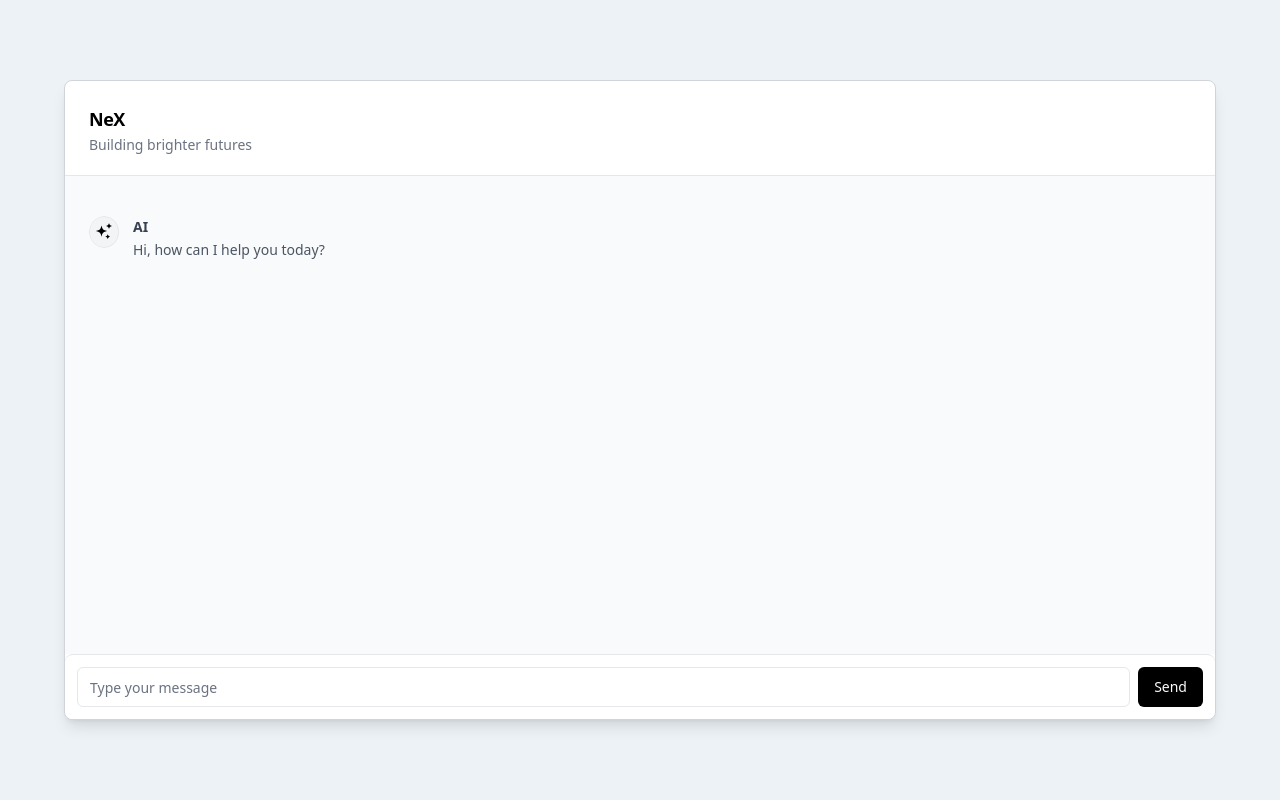
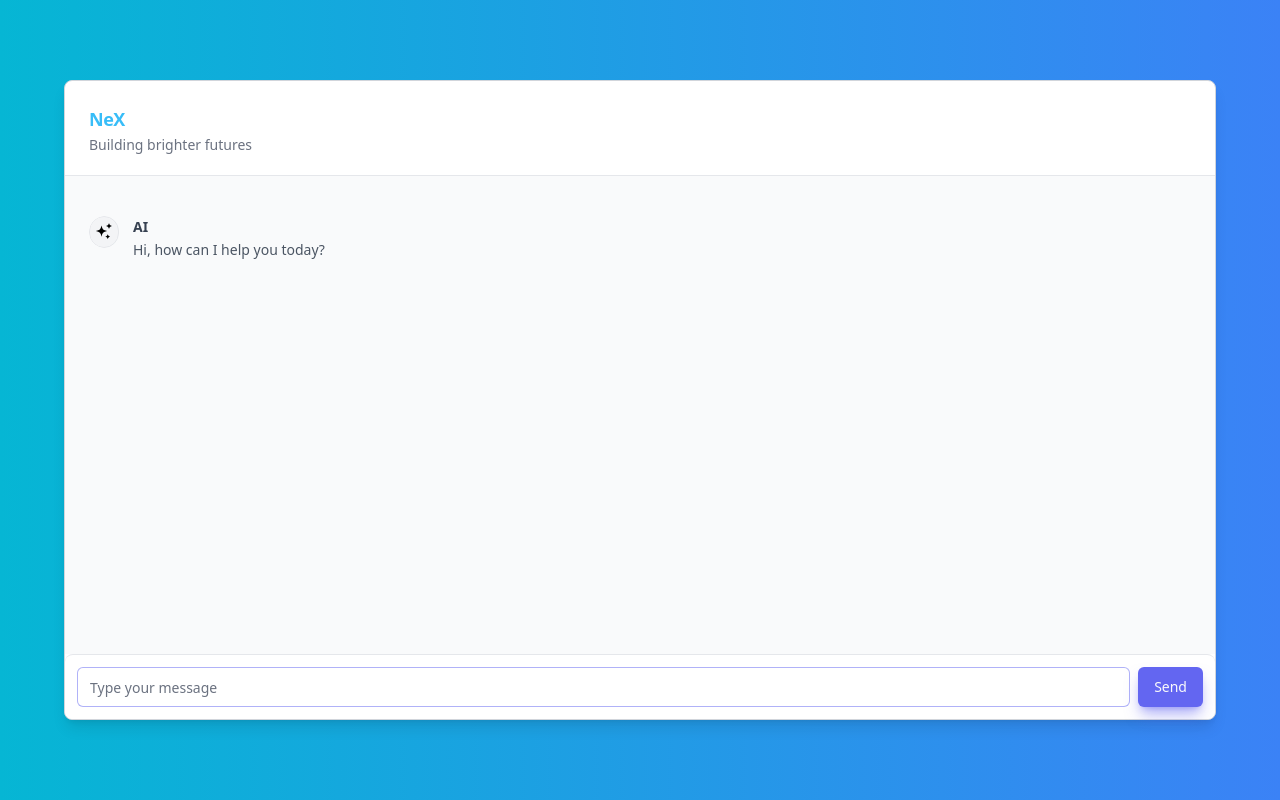
Before and after one commit to NimsaraPeiris/AI-Chat-Bot, a website: page index.html in a window 1280 px wide. Drawn offline with nearby package versions, Linux system fonts and the light colour scheme.

Commit message:
made a better ui with tailwind

```diff
--- a/index.html
+++ b/index.html
@@ -20,14 +20,14 @@
 
 <body>
 
-    <body class="h-screen flex items-center justify-center" style="background: #edf2f7;">
+    <body class="h-screen flex items-center justify-center bg-gradient-to-r from-cyan-500 to-blue-500">
 
         <!-- Chatbot Container -->
         <div class="bg-white w-full max-w-6xl h-[80vh] rounded-lg shadow-lg border border-gray-300 flex flex-col">
             <!-- Header Section -->
             <div class="flex flex-col space-y-1.5 p-6 border-b">
-                <h2 class="font-semibold text-lg tracking-tight">NeX</h2>
-                <p class="text-sm text-gray-500 leading-3">Building brighter futures</p>
+                <h2 class="font-bold text-lg tracking-tight text-sky-400 select-none">NeX</h2>
+                <p class="text-sm leading-3 text-gray-500 select-none">Building brighter futures</p>
             </div>
             <div id="chat-container" class="flex flex-col h-screen">
                 <!-- Chat History (Scrollable Area with Hidden Scrollbar) -->
@@ -54,10 +54,10 @@
                 <!-- Input Form (Fixed at Bottom) -->
                 <form id="chat-form" class="flex items-center justify-between w-full space-x-2 p-3 border-t bg-white rounded-lg">
                     <input
-                        class="flex h-10 w-full rounded-md border border-[#e5e7eb] px-3 py-2 text-sm placeholder-[#6b7280] focus:outline-none focus:ring-2 focus:ring-[#9ca3af] disabled:cursor-not-allowed disabled:opacity-50 text-[#030712] focus-visible:ring-offset-2"
+                        class="border-indigo-500/50 flex h-10 w-full rounded-md border border-[#e5e7eb] px-3 py-2 text-sm placeholder-[#6b7280] focus:outline-none focus:ring-2 focus:ring-[#9ca3af] disabled:cursor-not-allowed disabled:opacity-50 text-[#030712] focus-visible:ring-offset-2"
                         type="text" id="user-input" placeholder="Type your message" required autocomplete="off">
                     <button type="submit"
-                        class="inline-flex items-center justify-center rounded-md text-sm font-medium text-[#f9fafb] disabled:pointer-events-none disabled:opacity-50 bg-black hover:bg-[#111827E6] h-10 px-4 py-2">
+                        class="shadow-lg shadow-lg shadow-indigo-500/50 bg-indigo-500 inline-flex items-center justify-center rounded-md text-sm font-medium text-[#f9fafb] disabled:pointer-events-none disabled:opacity-50 bg-black hover:bg-[#308DEF] h-10 px-4 py-2">
                         Send
                     </button>
                 </form>
```
